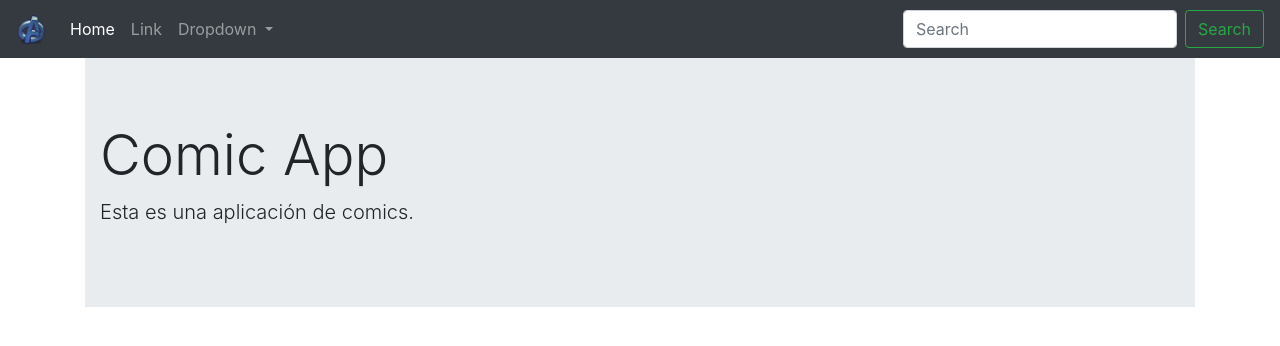
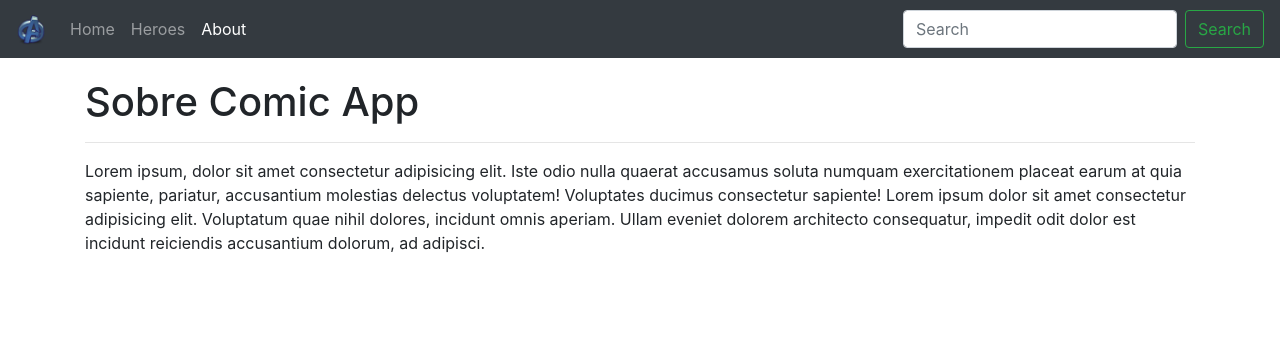
Before and after one commit to TheJonaCode/BuscadorDeHeroes, an Angular app: page /about in a window 1280 px wide. Before the commit this address led to /home. Shown: the top 346 px of the page. Built offline with nearby package versions, Linux system fonts and the light colour scheme.

Commit message:
RouterLink y RouterLinkActive

```diff
--- a/src/app/app.component.html
+++ b/src/app/app.component.html
@@ -1,6 +1,6 @@
 <app-navbar></app-navbar>
 
-<div class="container">
+<div class="container main-container">
 
     <router-outlet></router-outlet>
 
--- a/src/app/app.routes.ts
+++ b/src/app/app.routes.ts
@@ -1,10 +1,13 @@
 
 import { RouterModule, Routes } from '@angular/router';
 import { HomeComponent } from './components/home/home.component';
-
+import { HeroesComponent } from './components/heroes/heroes.component';
+import { AboutComponent } from './components/about/about.component';
 
 const APP_ROUTES: Routes = [
     { path: 'home', component: HomeComponent },
+    { path: 'about', component: AboutComponent },
+    { path: 'heroes', component: HeroesComponent },
     { path: '**', pathMatch: 'full', redirectTo: 'home' }
 ];
 
--- a/src/app/components/about/about.component.html
+++ b/src/app/components/about/about.component.html
@@ -1 +1,7 @@
-<p>about works!</p>
+<h1 class="animated fadeIn fast">Sobre Comic App</h1>
+<hr>
+<p class="animated fadeIn">
+
+    Lorem ipsum, dolor sit amet consectetur adipisicing elit. Iste odio nulla quaerat accusamus soluta numquam exercitationem placeat earum at quia sapiente, pariatur, accusantium molestias delectus voluptatem! Voluptates ducimus consectetur sapiente!
+    Lorem ipsum dolor sit amet consectetur adipisicing elit. Voluptatum quae nihil dolores, incidunt omnis aperiam. Ullam eveniet dolorem architecto consequatur, impedit odit dolor est incidunt reiciendis accusantium dolorum, ad adipisci.
+</p>
--- a/src/app/components/home/home.component.html
+++ b/src/app/components/home/home.component.html
@@ -1,4 +1,4 @@
-<div class="jumbotron jumbotron-fluid">
+<div class="jumbotron jumbotron-fluid animated fadeIn fast">
 
     <div class="container">
       <h1 class="display-4">Comic App</h1>
--- a/src/app/components/shared/navbar/navbar.component.html
+++ b/src/app/components/shared/navbar/navbar.component.html
@@ -10,22 +10,15 @@
 
     <div class="collapse navbar-collapse" id="navbarSupportedContent">
       <ul class="navbar-nav mr-auto">
-        <li class="nav-item active">
-          <a class="nav-link" href="#">Home</a>
+        <!-- active es para el relieve-->
+        <li class="nav-item" routerLinkActive="active">
+          <a class="nav-link" [routerLink]="['home']">Home</a>
         </li>
-        <li class="nav-item">
-          <a class="nav-link" href="#">Link</a>
+        <li class="nav-item" routerLinkActive="active">
+          <a class="nav-link" [routerLink]="['heroes']">Heroes</a>
         </li>
-        <li class="nav-item dropdown">
-          <a class="nav-link dropdown-toggle" href="#" id="navbarDropdown" role="button" data-toggle="dropdown" aria-haspopup="true" aria-expanded="false">
-            Dropdown
-          </a>
-          <div class="dropdown-menu" aria-labelledby="navbarDropdown">
-            <a class="dropdown-item" href="#">Action</a>
-            <a class="dropdown-item" href="#">Another action</a>
-            <div class="dropdown-divider"></div>
-            <a class="dropdown-item" href="#">Something else here</a>
-          </div>
+        <li class="nav-item" routerLinkActive="active">
+          <a class="nav-link" [routerLink]="['about']">About</a>
         </li>
       </ul>
       <form class="form-inline my-2 my-lg-0">
--- a/src/styles.css
+++ b/src/styles.css
@@ -1 +1,35 @@
-/* You can add global styles to this file, and also import other style files */
+.main-container{
+    margin-top: 20px;
+}
+
+
+
+
+ /* ANIMACIONES */
+ .animated {
+    -webkit-animation-duration: 1s;
+    animation-duration: 1s;
+    -webkit-animation-fill-mode: both;
+    animation-fill-mode: both;
+  }
+
+  .fast {
+    -webkit-animation-duration: 0.4s;
+    animation-duration: 0.4s;
+    -webkit-animation-fill-mode: both;
+    animation-fill-mode: both;
+  }
+
+  @keyframes fadeIn {
+    from {
+      opacity: 0;
+    }
+
+    to {
+      opacity: 1;
+    }
+  }
+
+  .fadeIn {
+    animation-name: fadeIn;
+  }
```
